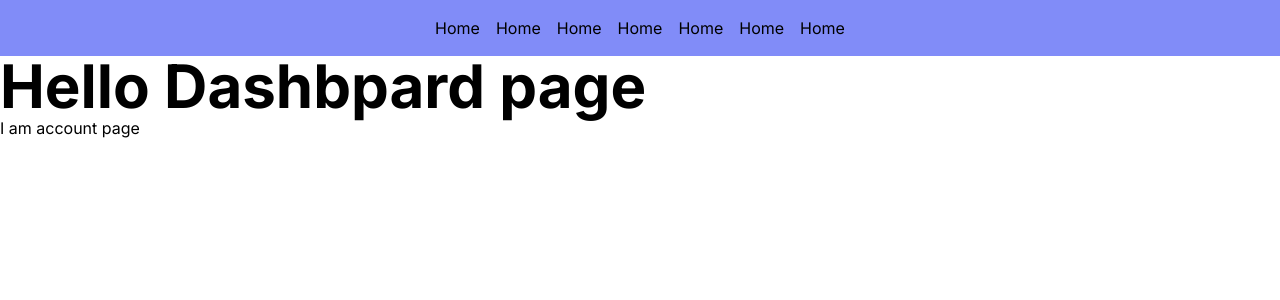
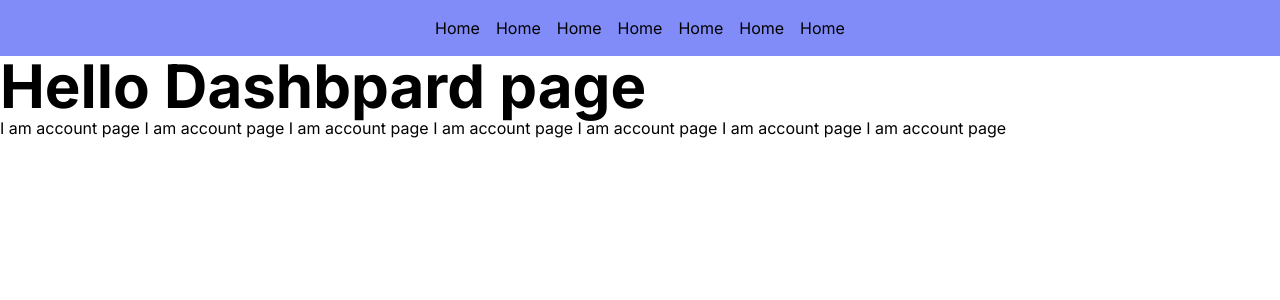
Before and after one commit to SheikhRakibhossain/Next-Me, a Next.js app: page /dashboard/account in a window 1280 px wide. Shown: the top 300 px of the page. Built offline with nearby package versions, Linux system fonts and the light colour scheme.

Commit message:
issues successfuly solved

```diff
--- a/src/app/dashboard/account/page.js
+++ b/src/app/dashboard/account/page.js
@@ -4,6 +4,12 @@ const AccountPage = () => {
     return (
         <div>
             I am account page
+            I am account page
+            I am account page
+            I am account page
+            I am account page
+            I am account page
+            I am account page
         </div>
     );
 };
```
